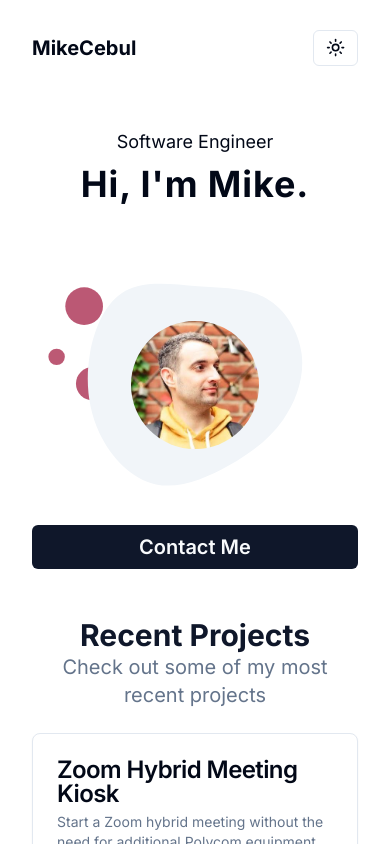
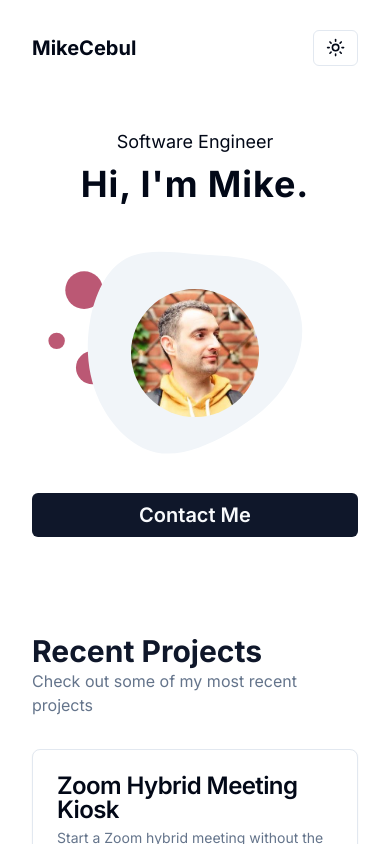
Before and after one commit to mikecebul/next-portfolio, a Next.js app: page / in a window 390 px wide. Shown: the top 844 px of the page. Built offline with nearby package versions, Linux system fonts and the light colour scheme.

Commit message:
Fix: home page responsive spacing

```diff
--- a/src/app/page.tsx
+++ b/src/app/page.tsx
@@ -55,22 +55,22 @@ const projects = [
 
 export default function Home() {
   return (
-    <main className="py-8">
+    <main className="py-8 container">
       <Hero />
+      <Cards />
     </main>
   );
 }
 
 function Hero() {
   return (
-    <div className="container">
     <div className="grid grid-cols-1 gap-8 items-center lg:grid-cols-2 relative">
       <div className="space-y-2 text-center lg:text-left justify-center lg:mx-auto">
         <h1 className="text-lg md:text-xl">Software Engineer</h1>
         <h2 className="text-4xl md:text-6xl tracking-wide font-bold lg:pb-8">
           Hi, I&apos;m Mike.
         </h2>
-          <div className="pt-8">
+        <div className="lg:pt-8">
           <a
             href="mailto:mikecebul@gmail.com"
             className={cn(
@@ -115,19 +115,17 @@ function Hero() {
       </Button>
       <Dots />
     </div>
-      <Cards />
-    </div>
   );
 }
 
 function Cards() {
   return (
-    <section className="w-full py-12 md:py-24 lg:py-32">
-      <div className="text-center mb-6 md:mb-12">
-        <h2 className="text-3xl md:text-4xl font-bold text-slate-900 dark:text-slate-50">
+    <section className="w-full py-24 lg:py-32">
+      <div className="mb-8 md:mb-12 lg:text-center lg:text-lg">
+        <h2 className="text-3xl md:text-5xl font-bold text-slate-900 dark:text-slate-50">
           Recent Projects
         </h2>
-        <p className="text-xl text-slate-500 dark:text-slate-400">
+        <p className="text-slate-500 dark:text-slate-400">
           Check out some of my most recent projects
         </p>
       </div>
```
Lines whose indentation alone changed are shown as unchanged.
